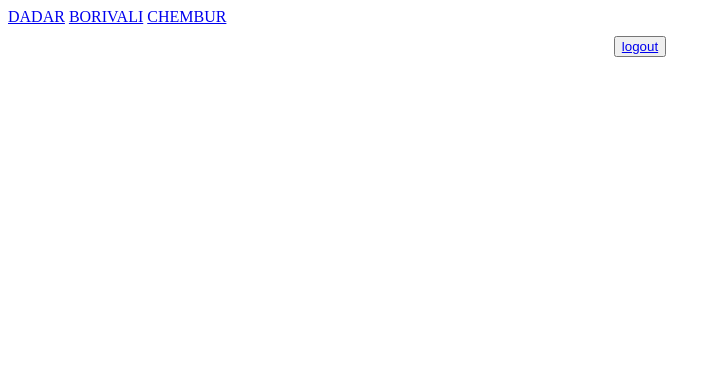
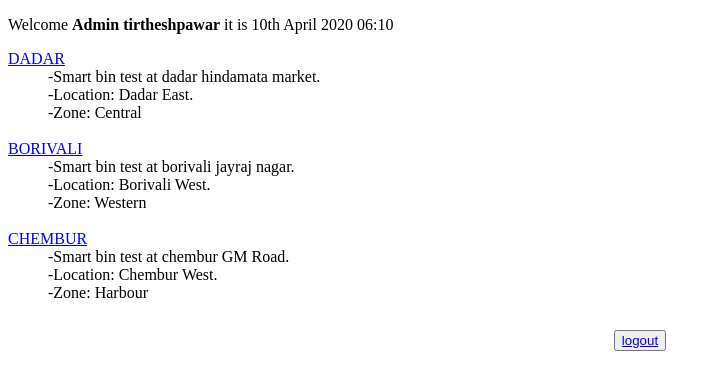
Before and after one commit to Scriptyic/GarbageCollect, a Django app: page / in a window 1280 px wide. Shown: the top 390 px of the page, without its empty margins (0-721 px from the left). Run offline with Django 3.2, Linux system fonts and the light colour scheme; a user stored in the database is signed in.

Commit message:
final commit

```diff
--- a/Static/style1.css
+++ b/Static/style1.css
@@ -1,3 +1,6 @@
+/*<--------------- garbage file ---------->*/
+
+
 /* Style inputs with type="text", select elements and textareas */
 input[type=text], select, textarea {
   width: 100%; /* Full width */
--- a/templates/dadar.html
+++ b/templates/dadar.html
@@ -11,7 +11,7 @@
   	</td></tr>
   	<tr><td colspan="3"><h1 align="center">BIN 1</h1></td></tr>
   	<tr><td><iframe width="435" height="260" style="border: 1px solid #cccccc;" src="https://thingspeak.com/channels/938220/charts/1?bgcolor=%23ffffff&color=%23d62020&dynamic=true&results=60&type=line&update=15"></iframe></td>
-  	    <td><iframe width="450" height="260" style="border: 1px solid #cccccc;" src="https://thingspeak.com/channels/938220/widgets/129814"></iframe></td>
+  	    <td><iframe width="435" height="260" style="border: 1px solid #cccccc;" src="https://thingspeak.com/channels/938220/widgets/129814"></iframe></td>
   		<td><iframe width="435" height="260" style="border: 1px solid #cccccc;" src="https://thingspeak.com/channels/938220/charts/2?bgcolor=%23ffffff&color=%23d62020&dynamic=true&results=60&type=line&update=15"></iframe></td>
   	</tr>
   	<tr><td colspan="3"><h1 align="center">BIN 2</h1></td></tr>
--- a/templates/index.html
+++ b/templates/index.html
@@ -8,9 +8,26 @@
 
 {% block content %}
 {% if user.is_authenticated %}
-<a href="{% url 'dadar' %}">DADAR</a>
-<a href="{% url 'borivali' %}">BORIVALI</a>
-<a href="{% url 'chembur' %}">CHEMBUR</a>
+<p>
+Welcome <b>Admin {{ user.username }}</b> it is {% now "jS F Y H:i" %}
+</p>
+
+<d1>
+<dt><a href="{% url 'dadar' %}" target="_blank">DADAR</a></dt>
+<dd>-Smart bin test at dadar hindamata market.<br>
+	-Location: Dadar East.<br>
+	-Zone: Central</dd><br>
+<dt>
+<a href="{% url 'borivali' %}" target="_blank">BORIVALI</a></dt>
+<dd>-Smart bin test at borivali jayraj nagar.<br>
+	-Location: Borivali West.<br>
+	-Zone: Western</dd><br>
+<dt>
+<a href="{% url 'chembur' %}" target="_blank">CHEMBUR</a></dt>
+<dd>-Smart bin test at chembur GM Road.<br>
+	-Location: Chembur West.<br>
+	-Zone: Harbour</dd><br>
+
 
 
   <div class="buttontag">
```
Also changed, not shown: templates/borivali.html (+6 -6 lines), templates/chembur.html (+6 -6 lines), db.sqlite3.
